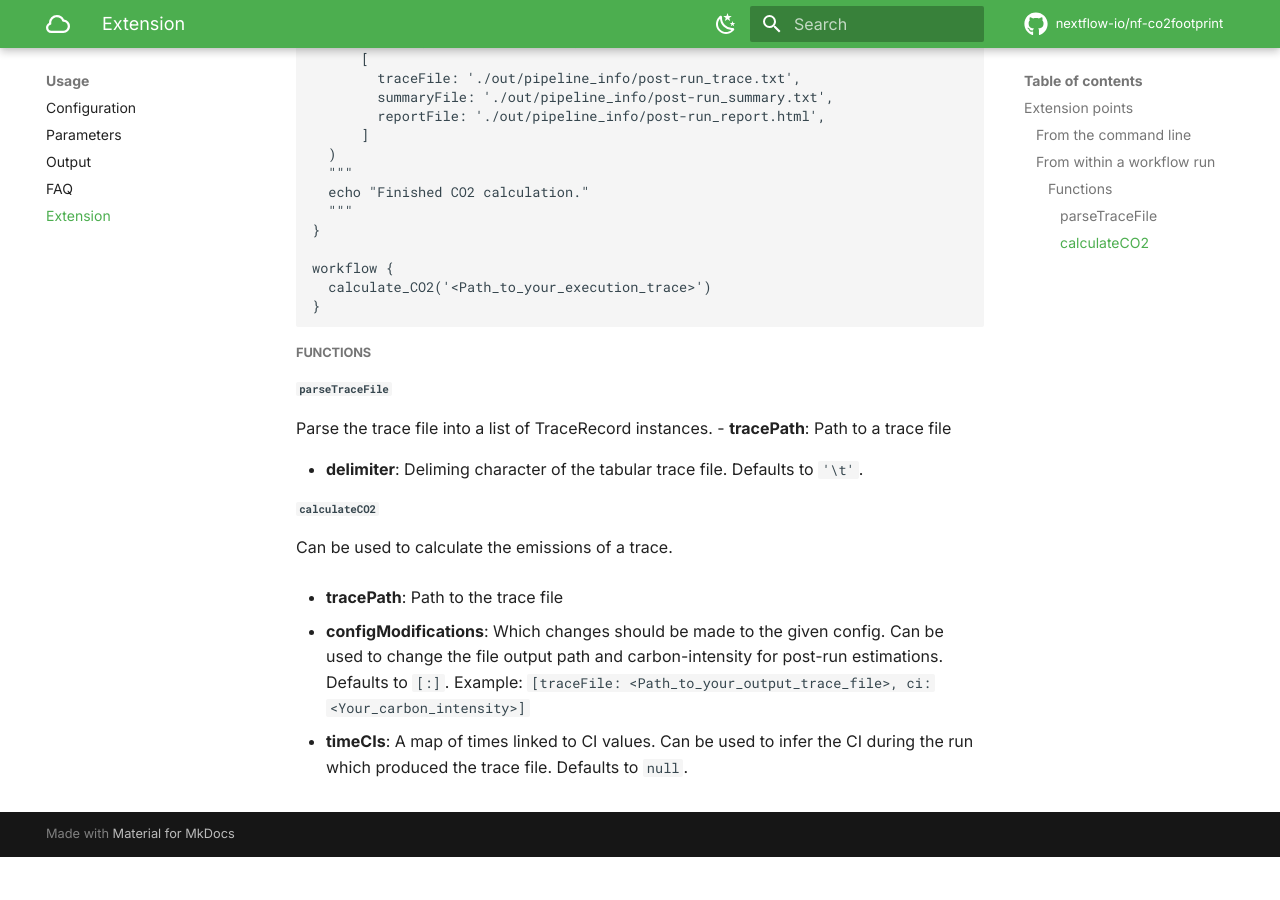
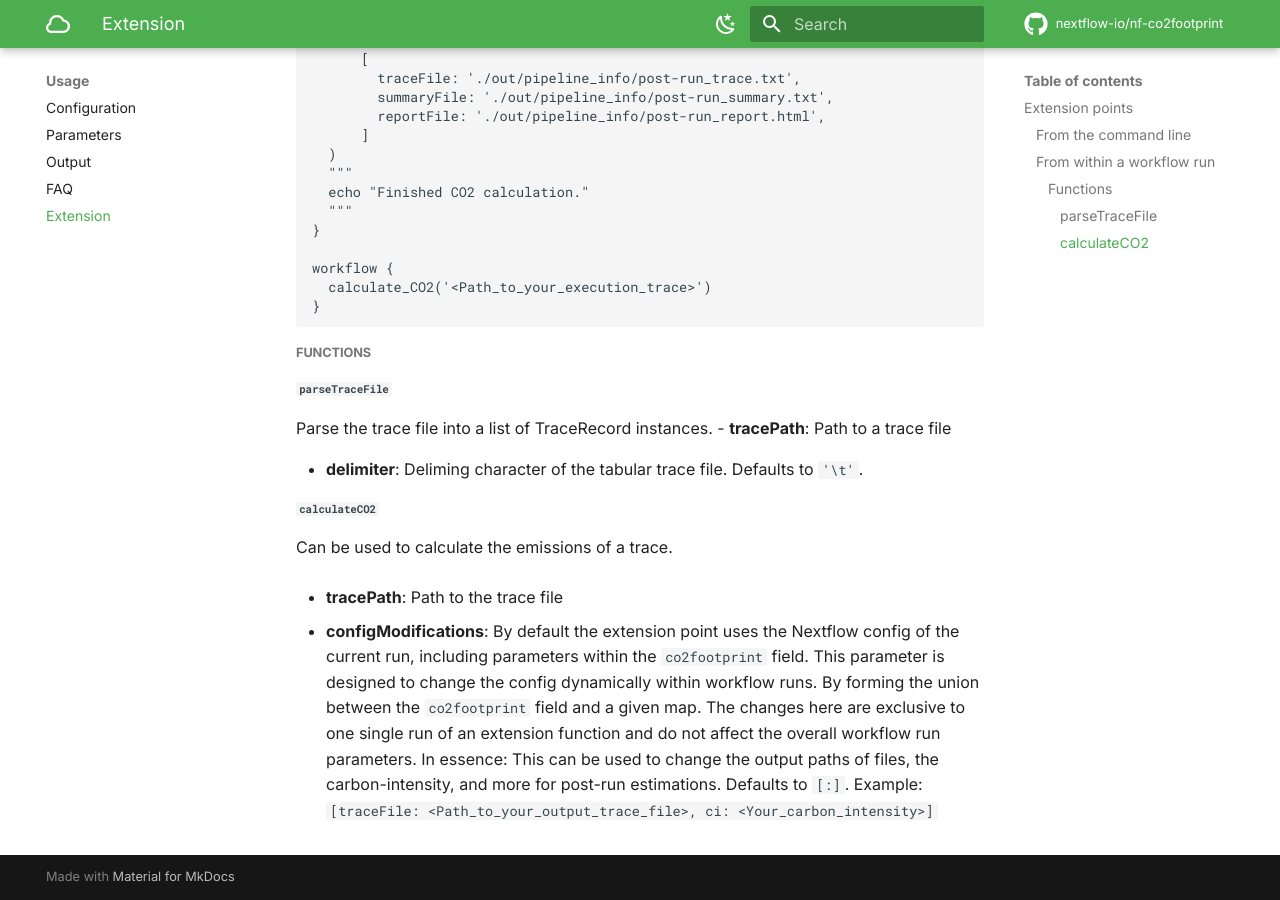
Before and after one commit to nextflow-io/nf-co2footprint, an MkDocs documentation site: the page built from docs/usage/extension.md, in a window 1280 px wide and 900 px high, scrolled down 1129 px. Built offline with MkDocs 1.6.1 and Material for MkDocs 9.7.7, drawn with Linux system fonts in a browser that asks for light colours; comment, search, counter and statistics services are not loaded; before the commit the page ends 1986 px from its top, so only the background shows below that.

Commit message:
Refactor: Removed `timeCi` support of Extension
Documentation: Better documentation of `configModifications` parameter
Signed-off-by: Josua Carl <josua.carl@uni-tuebingen.de>

```diff
--- a/docs/usage/extension.md
+++ b/docs/usage/extension.md
@@ -75,8 +75,8 @@ Can be used to calculate the emissions of a trace.
   Path to the trace file
 
 - **configModifications**:
-  Which changes should be made to the given config. Can be used to change the file output path and carbon-intensity for post-run estimations. Defaults to `[:]`.
+  By default the extension point uses the Nextflow config of the current run, including parameters within the `co2footprint` field.
+  This parameter is designed to change the config dynamically within workflow runs. By forming the union between the `co2footprint` field and a given map.
+  The changes here are exclusive to one single run of an extension function and do not affect the overall workflow run parameters.
+  In essence: This can be used to change the output paths of files, the carbon-intensity, and more for post-run estimations. Defaults to `[:]`.
   Example: `[traceFile: <Path_to_your_output_trace_file>, ci: <Your_carbon_intensity>]`
-
-- **timeCIs**:
-  A map of times linked to CI values. Can be used to infer the CI during the run which produced the trace file. Defaults to `null`.
```
Also changed, not shown: 1 other file.
